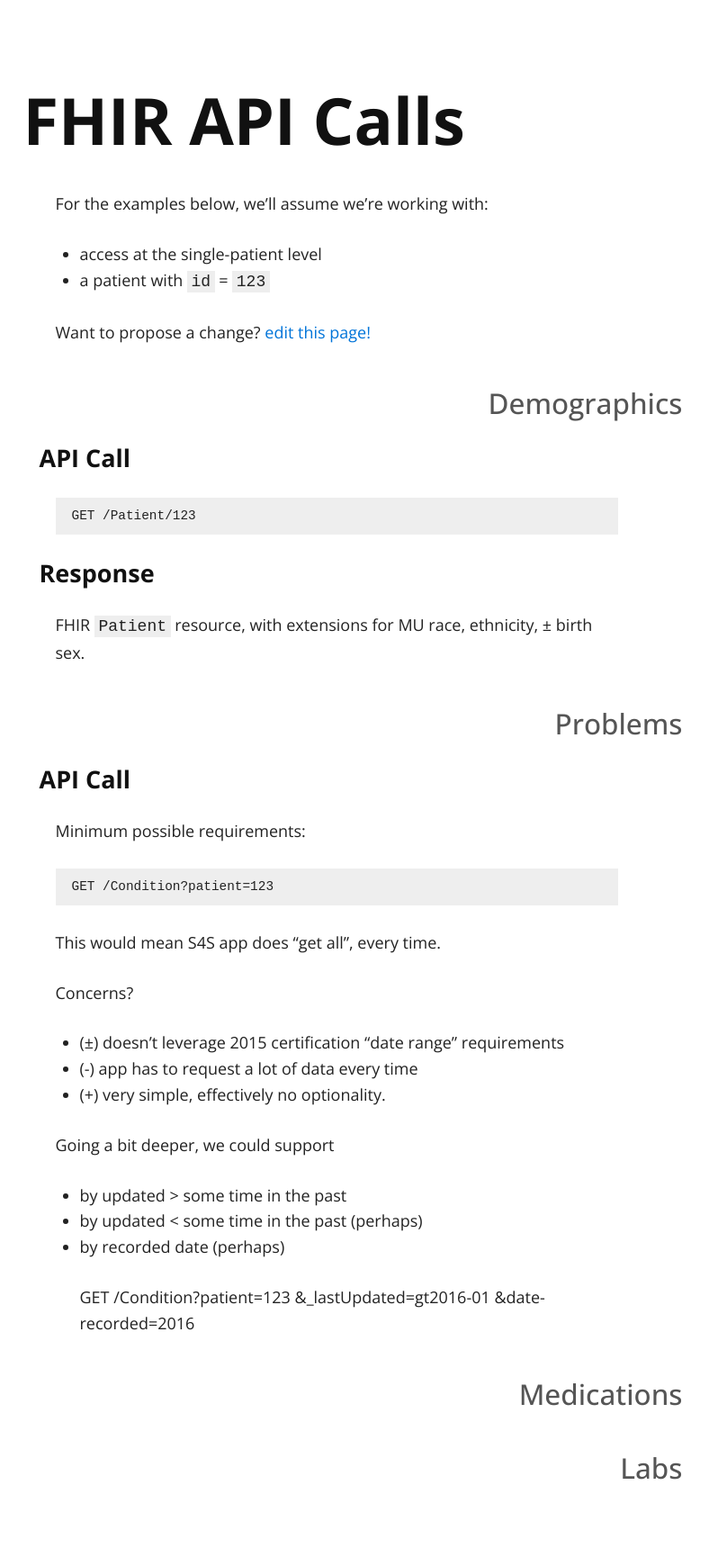
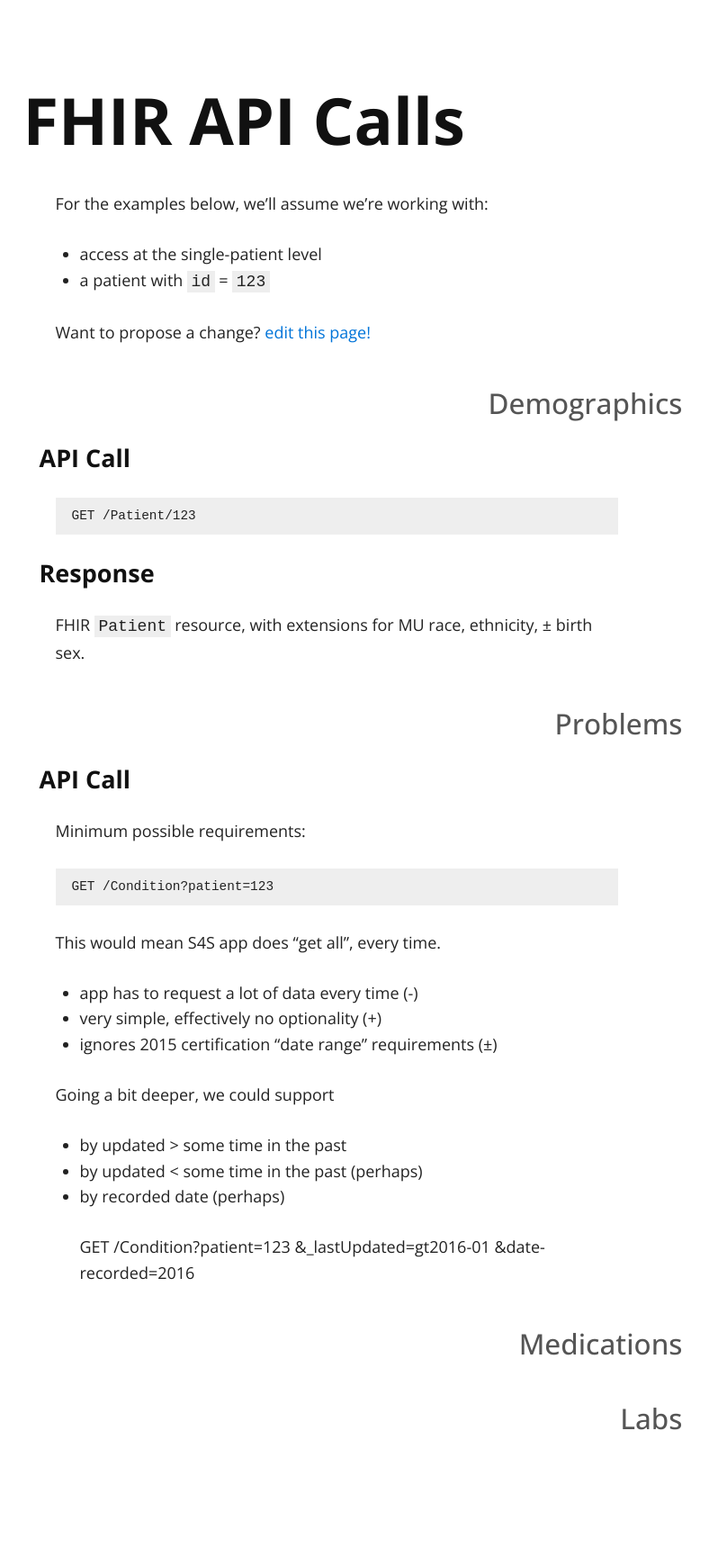
Before and after one commit to sync-for-science/sync-for-science.github.io, a Jekyll site: the page built from api-calls/index.md, in a window 1280 px wide. Shown: the whole page at 90% size, without its empty margins (266-1054 px from the left). Built offline with Jekyll 4.4.1, drawn with Linux system fonts in a browser that asks for light colours; nearby versions of some CDN libraries; after the commit the page ends 1684 px from its top, so only the background shows below that.

Commit message:
Update index.md

```diff
--- a/api-calls/index.md
+++ b/api-calls/index.md
@@ -31,17 +31,16 @@ Minimum possible requirements:
 
 This would mean S4S app does "get all", every time.
 
-Concerns?
-
- * (±) doesn't leverage 2015 certification "date range" requirements
- * (-) app has to request a lot of data every time
- * (+) very simple, effectively no optionality.
+ * app has to request a lot of data every time (-)
+ * very simple, effectively no optionality (+)
+ * ignores 2015 certification "date range" requirements (±)
 
 Going a  bit deeper, we could support
 
  * by updated > some time in the past
  * by updated < some time in the past (perhaps)
  * by recorded date (perhaps)
+
 
     GET /Condition?patient=123
                    &_lastUpdated=gt2016-01
```
